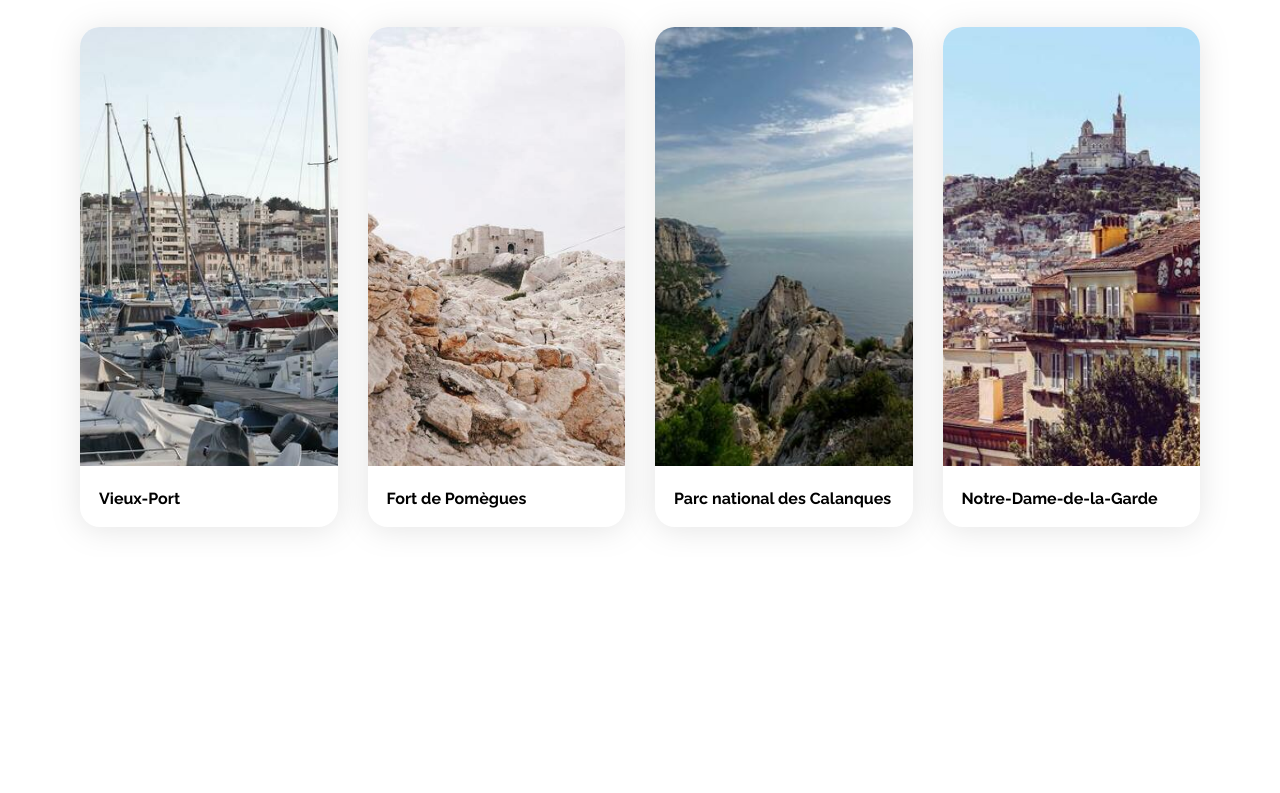
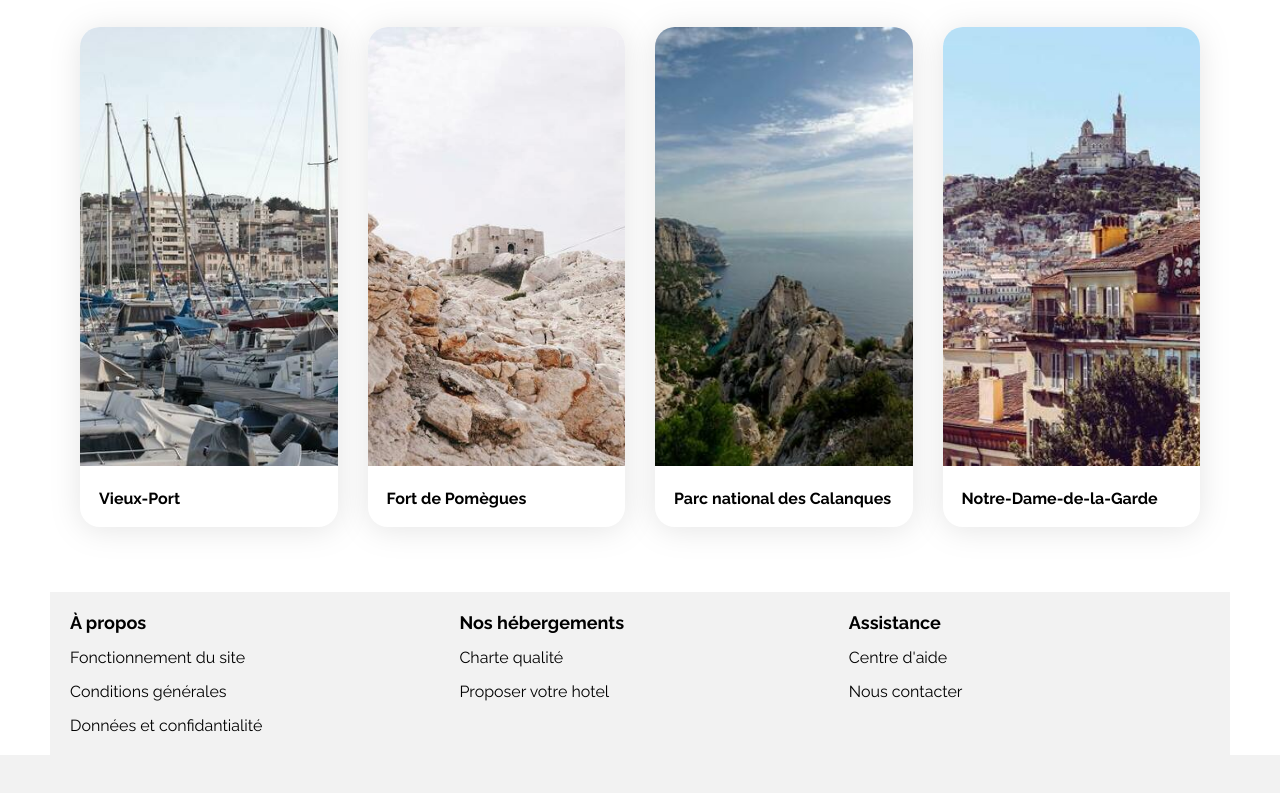
Before and after one commit to augusto-mattos/booki, a plain HTML site: page booki-starter-code-master/index.html in a window 1280 px wide. Shown: the part 1153-1946 px from the top of the page. Before the commit the page ends 1710 px from the top, so only its background shows below. Drawn offline with Linux system fonts and the light colour scheme.

Commit message:
Intégration du footer

```diff
--- a/booki-starter-code-master/css/style.css
+++ b/booki-starter-code-master/css/style.css
@@ -377,7 +377,47 @@ main {
     margin: 19px;
 }
 
+/* FOOTER */
+.footer {
+    display: grid;
+    grid-template-columns: 33% 33% 33%;
+    background-color: var(--main-bg-color);
+}
 
+.footer div {
+    padding: 20px;
+    display: flex;
+    margin: unset;
+    flex-direction: column;
+    align-items: flex-start;
+    gap: 15px;
+    flex: 1 0 0;
+    align-self: stretch;
+}
+
+.footer div h4{
+    font-family: Raleway;
+    font-size: 18px;
+    font-style: normal;
+    font-weight: 700;
+    line-height: normal;
+    margin: unset;
+}
+
+.footer div a {
+    margin: unset;
+    padding: unset;
+    font-family: Raleway;
+    font-size: 16px;
+    font-style: normal;
+    font-weight: 400;
+    line-height: normal;
+}
+
+footer {
+    background-color: var(--main-bg-color);
+    height: 60.5px;
+}
 
 /* Le code ci-dessous correspond à la version responsive uniquement */
 
--- a/booki-starter-code-master/index.html
+++ b/booki-starter-code-master/index.html
@@ -235,7 +235,6 @@
                     </div>
                 </section>
             </div>
-
             <div class="activites">
                 <div class="activites-title" id="activites-marseille">
                     <h2 class="section-title">Activités à Marseille</h2>
@@ -273,8 +272,27 @@
                     </article>
                 </div>
             </div>
+            <div class="footer">
+                <div>
+                    <h4>À propos</h4>
+                    <a>Fonctionnement du site</a>
+                    <a>Conditions générales</a>
+                    <a>Données et confidantialité</a>
+                </div>
+                <div>
+                    <h4>Nos hébergements</h4>
+                    <a>Charte qualité</a>
+                    <a>Proposer votre hotel</a>
+                </div>
+                <div>
+                    <h4>Assistance</h4>
+                    <a>Centre d'aide</a>
+                    <a>Nous contacter</a>
+                </div>
+            </div>
         </main>
-        <footer></footer>
+        <footer>
+        </footer>
     </div>
 </body>
 
```
